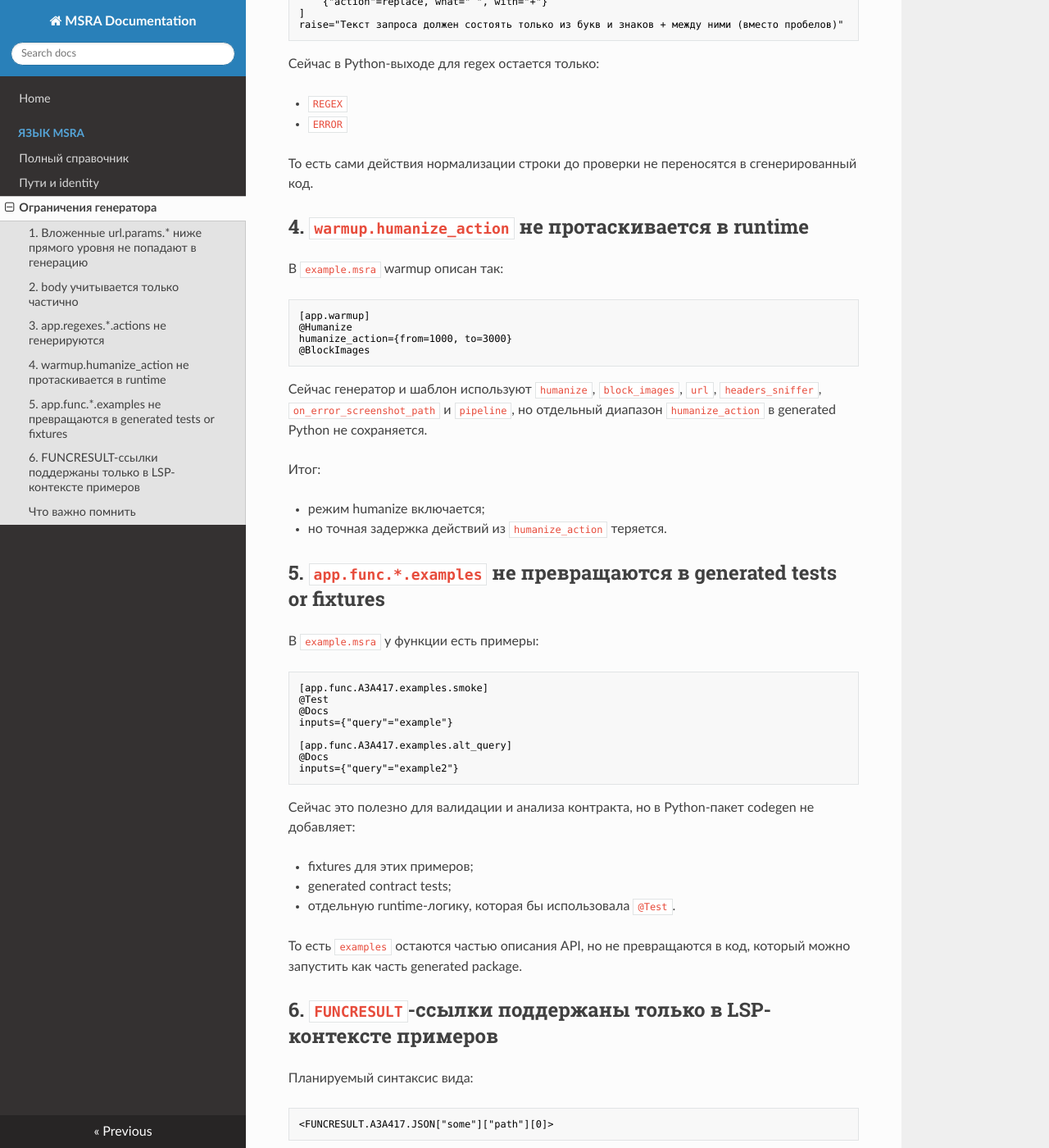
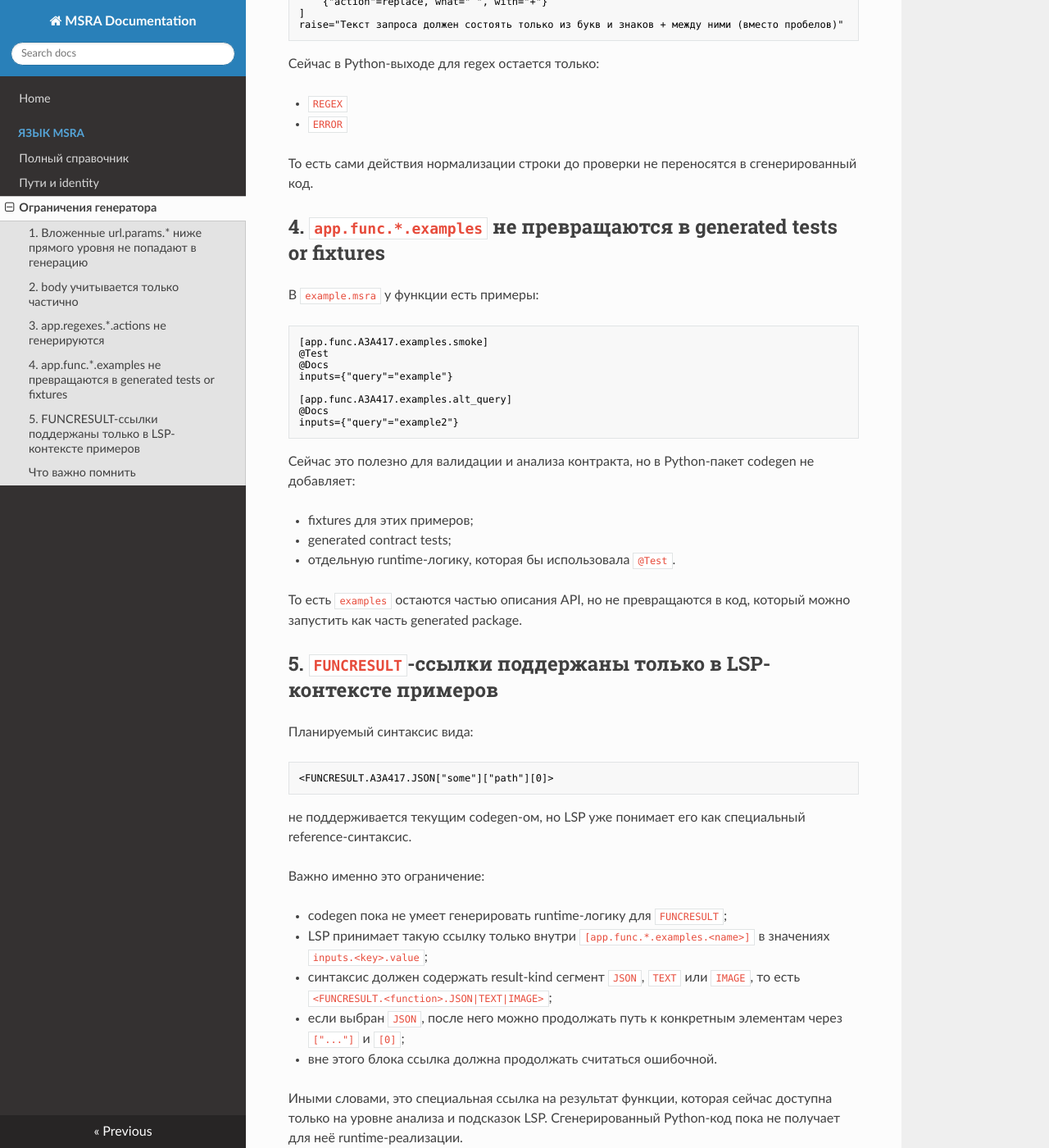
Before and after one commit to Open-Inflation/engine-reverse-ide, an MkDocs documentation site: the page built from docs/msra-generator-gaps.md, in a window 1280 px wide and 1400 px high, scrolled down 1622 px. Shown: the whole window at 82% size. Built offline with MkDocs 1.6.1, drawn with Linux system fonts in a browser that asks for light colours; nearby versions of some CDN libraries.

Commit message:
humanize_action удален из контракта

````diff
--- a/docs/msra-generator-gaps.md
+++ b/docs/msra-generator-gaps.md
@@ -78,26 +78,7 @@ raise="Текст запроса должен состоять только из
 
 То есть сами действия нормализации строки до проверки не переносятся в сгенерированный код.
 
-## 4. `warmup.humanize_action` не протаскивается в runtime
-
-В `example.msra` warmup описан так:
-
-```msra
-[app.warmup]
-@Humanize
-humanize_action={from=1000, to=3000}
-@BlockImages
-```
-
-Сейчас генератор и шаблон используют `humanize`, `block_images`, `url`, `headers_sniffer`, `on_error_screenshot_path` и `pipeline`,
-но отдельный диапазон `humanize_action` в generated Python не сохраняется.
-
-Итог:
-
-- режим humanize включается;
-- но точная задержка действий из `humanize_action` теряется.
-
-## 5. `app.func.*.examples` не превращаются в generated tests or fixtures
+## 4. `app.func.*.examples` не превращаются в generated tests or fixtures
 
 В `example.msra` у функции есть примеры:
 
@@ -120,7 +101,7 @@ inputs={"query"="example2"}
 
 То есть `examples` остаются частью описания API, но не превращаются в код, который можно запустить как часть generated package.
 
-## 6. `FUNCRESULT`-ссылки поддержаны только в LSP-контексте примеров
+## 5. `FUNCRESULT`-ссылки поддержаны только в LSP-контексте примеров
 
 Планируемый синтаксис вида:
 
````
Also changed, not shown: docs/msra-language.md (+1 -7 lines), 4 other files.
